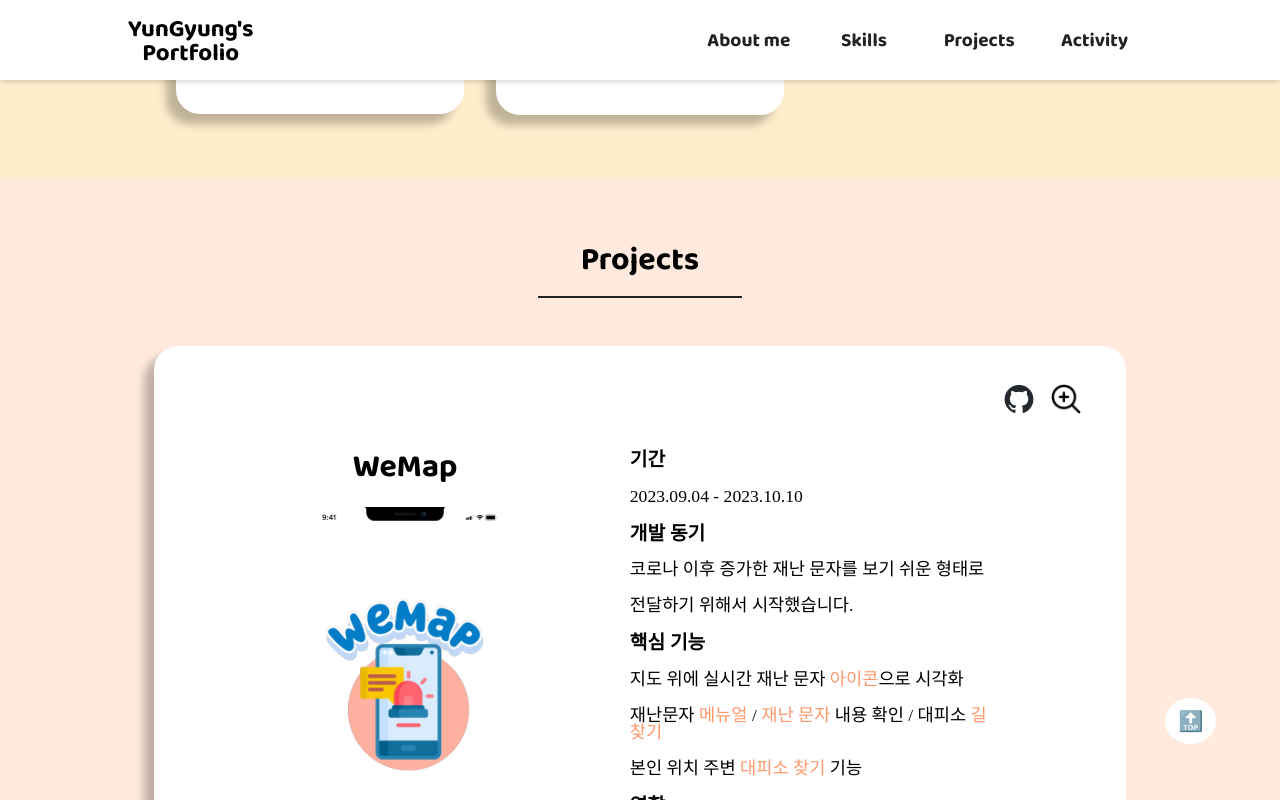
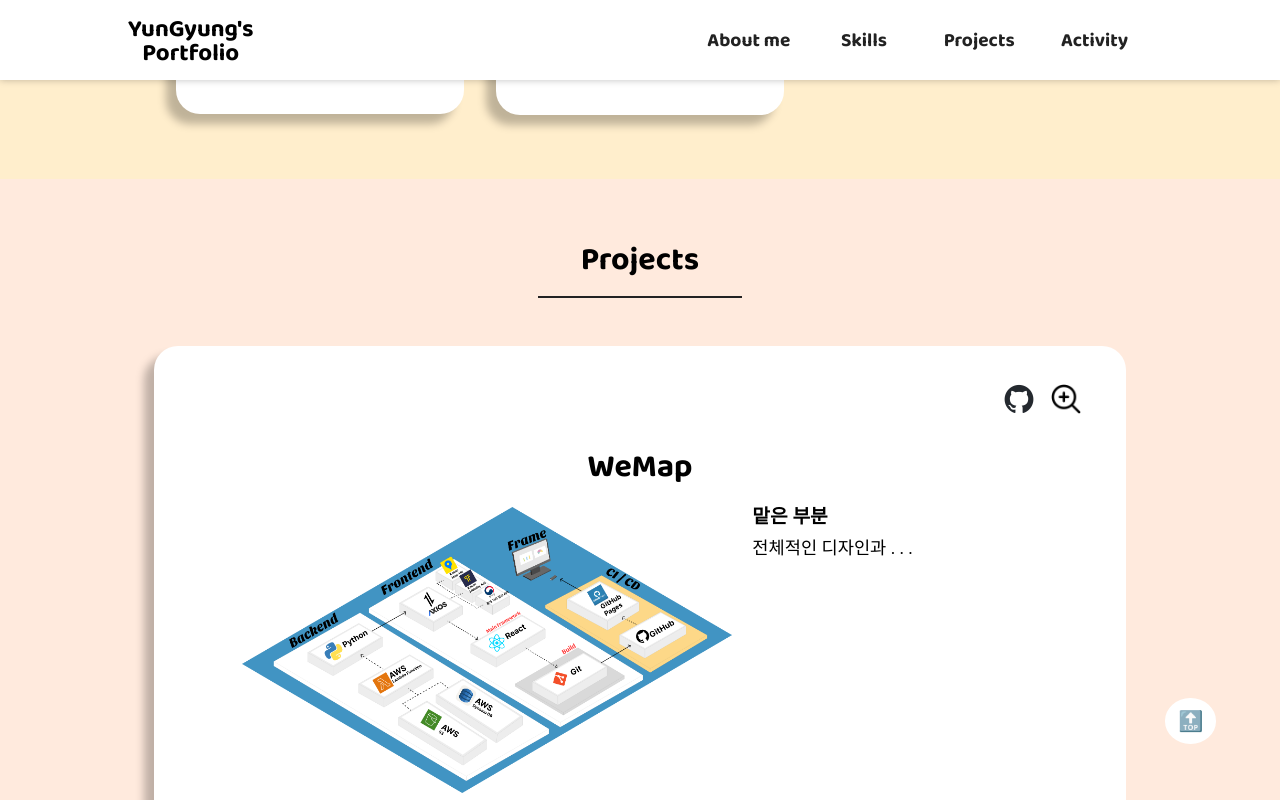
Before and after one commit to dbsrudrla/Portfolio, a React (Create React App) app: page / in a window 1280 px wide. Both pictures are taken after a click on the link 1065 px from the left and 2055 px from the top of the page. Shown: the part 1655-2455 px from the top of the page. Built offline with nearby package versions, Linux system fonts and the light colour scheme; a web font is replaced by a local one.

Commit message:
chore : projects pages

```diff
--- a/src/common/Images.js
+++ b/src/common/Images.js
@@ -45,6 +45,8 @@ const Images = {
     // etc.
     github_button : require('./Images/github-mark.png'),
     plus : require('./Images/free-icon-zoom-117453.png'),
+    WeMapArchitecture : require('./Images/WeMap.png'),
+    BBArchitecture : require('./Images/BuzzerBeater.png'),
 };
 
 export default Images;
--- a/src/component/Projects.jsx
+++ b/src/component/Projects.jsx
@@ -1,9 +1,14 @@
-import React from 'react';
+import React, { useState } from 'react';
 import styled from "styled-components";
 import Colors from '../common/Color';
 import Images from '../common/Images';
+import { WeMapModal, BBModal } from './UI/Modal';
 
 function Projects() {
+
+  const [WeMapmodalOpen, setWeMapModalOpen] = useState(false);
+  const [BBmodalOpen, setBBmodalOpen] = useState(false);
+
   return (
     <>
       <Container>
@@ -22,11 +27,14 @@ function Projects() {
                   <Button onClick={() => window.open('https://github.com/gyural/WeMap-Frontend')}>
                     <Icon src={Images.github_button}/>
                   </Button>
-                  <Button>
+                  <Button onClick={() => setWeMapModalOpen(!WeMapmodalOpen)}>
                     <Icon src={Images.plus}/>
                   </Button>
                 </ButtonList>
                 <ProjectWrapper>
+                {WeMapmodalOpen === true ? <WeMapModal/> :
+                  (
+                    <>
                       {/* 프로젝트 사진 */}
                       <Project>
                         <ProjectTitle>WeMap</ProjectTitle>
@@ -60,6 +68,9 @@ function Projects() {
                           <Info>세종시 대피소 데이터, 재난 관리 포털 크롤링</Info>
                         </InfoContainer>
                       </ProjectInfo>
+                    </>
+                  )
+                }
                 </ProjectWrapper>
               </ProjectContent>
             </ProjectContatiner>
@@ -70,11 +81,13 @@ function Projects() {
                   <Button onClick={() => window.open('https://github.com/TEAM-REDCODE/buzzer-beater-frontend')}>
                     <Icon src={Images.github_button}/>
                   </Button>
-                  <Button>
+                  <Button onClick={() => setBBmodalOpen(!BBmodalOpen)}>
                     <Icon src={Images.plus}/>
                   </Button>
                 </ButtonList>
                 <ProjectWrapper>
+                {BBmodalOpen === true ? <BBModal/> :
+                  <>
                     {/* 프로젝트 사진 */}
                     <Project>
                       <ProjectTitle>Buzzer Beater</ProjectTitle>
@@ -103,6 +116,8 @@ function Projects() {
                         <Info>etc. : JWT 인증, expo</Info>
                       </InfoContainer>
                     </ProjectInfo>
+                  </>
+                }
                 </ProjectWrapper>
               </ProjectContent>
             </ProjectContatiner>
--- /dev/null
+++ b/src/component/UI/Modal.jsx
@@ -0,0 +1,86 @@
+import React from "react";
+import styled from "styled-components";
+import Images from "../../common/Images";
+
+function WeMapModal({WeMapmodalOpen, setWeMapModalOpen}) {
+
+  return (
+    <>
+        <ModalWrapper>
+            <ModalTitle>WeMap</ModalTitle>
+            {/* 프로젝트 사진 */}
+            <Modals>
+                <Image src={Images.WeMapArchitecture} />
+                {/* 프로젝트 설명 */}
+                <ModalInfo>
+                    <InfoContainer>
+                        <InfoTitle>맡은 부분</InfoTitle>
+                        <Info>전체적인 디자인과 . . .</Info>
+                    </InfoContainer>
+                </ModalInfo>
+            </Modals>
+        </ModalWrapper>
+    </>
+  );
+};
+
+function BBModal({BBmodalOpen, setBBmodalOpen}) {
+
+    return (
+        <>
+            <ModalWrapper>
+            <ModalTitle>Buzzer Beater</ModalTitle>
+            {/* 프로젝트 사진 */}
+            <Modals>
+                <Image src={Images.BBArchitecture} />
+                {/* 프로젝트 설명 */}
+                <ModalInfo>
+                    <InfoContainer>
+                        <InfoTitle>맡은 부분</InfoTitle>
+                        <Info>전체적인 디자인과 . . .</Info>
+                    </InfoContainer>
+                </ModalInfo>
+            </Modals>
+        </ModalWrapper>
+        </>
+    );
+};
+
+const ModalWrapper = styled.div`
+  width : 100%;
+  margin-bottom : 3%;
+`;
+const Modals = styled.div`
+  display : flex;
+  justify-content : space-around;
+`;
+const ModalTitle = styled.div`
+  margin-bottom : 3%;
+  font-size : 2rem;
+  font-weight : 700;
+  font-family : 'BalooChettan';
+`;
+const Image = styled.img`
+  width : 60%;
+`;
+const ModalInfo = styled.div`
+  width : 35%;
+  text-align : start;
+`;
+const InfoContainer = styled.div`
+  width : 100%;
+`;
+const InfoTitle = styled.div`
+  margin-bottom : 5%;
+  font-size : 1.2rem;
+  font-weight : 700;
+  font-family : 'NotoSans';
+`;
+const Info = styled.div`
+  margin-bottom : 5%;
+  font-size : 1.1rem;
+  font-weight : 200;
+  font-family : 'NotoSans';
+`;
+
+export {WeMapModal, BBModal};
```
Also changed, not shown: src/common/Swipe.js (deleted, +0 -81 lines), src/common/Images/BuzzerBeater.png (added), src/common/Images/WeMap.png (added). Lines whose indentation alone changed are shown as unchanged.
